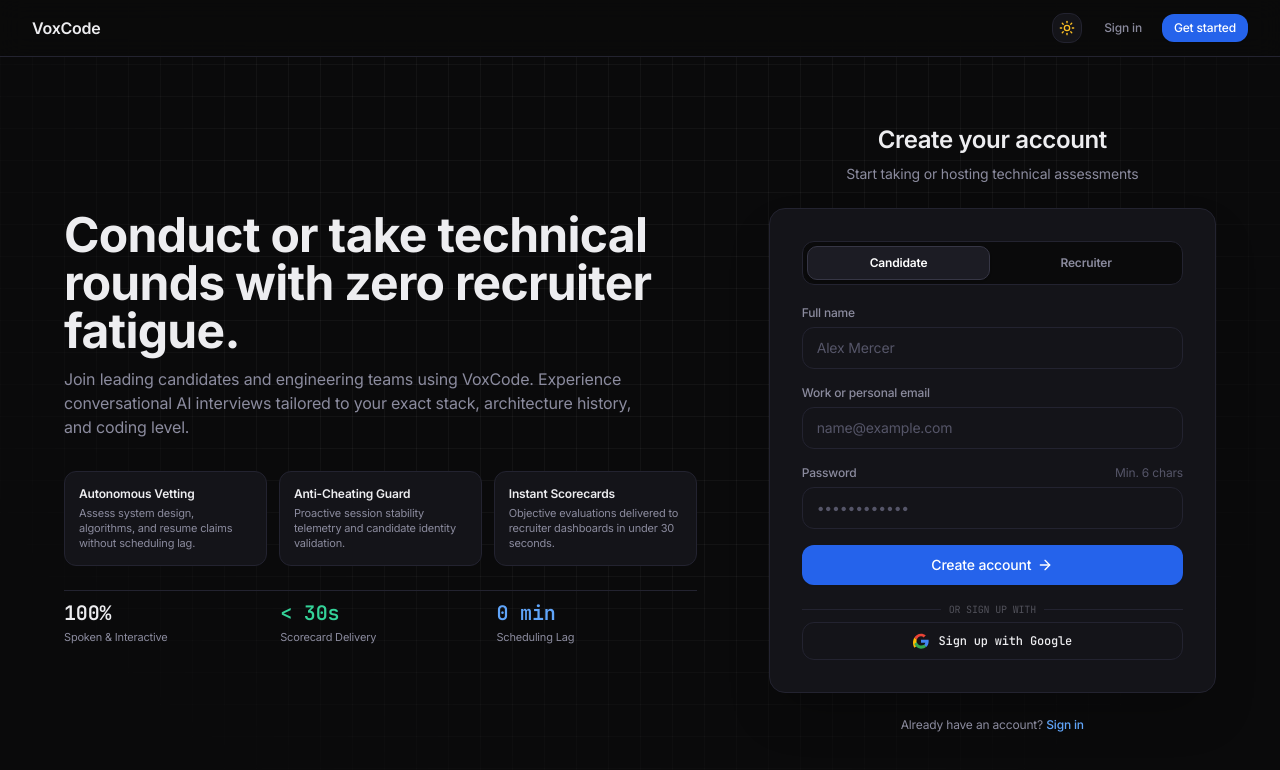
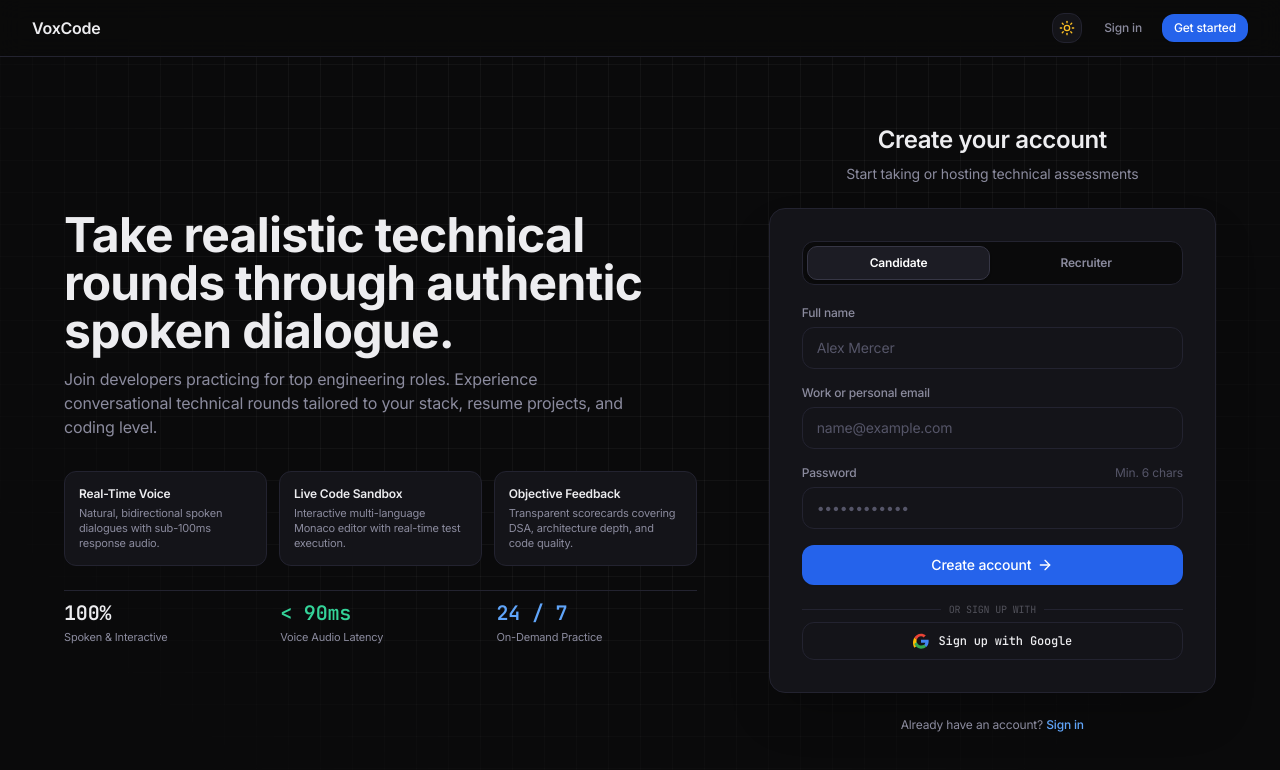
Before and after one commit to Aswin-Sai123/VoxCode, a React (Vite) app in the folder frontend/: page /register in a window 1280 px wide. Shown: the top 770 px of the page. Built offline with nearby package versions, Linux system fonts and the light colour scheme; no server answers.

Commit message:
feat(auth): make landing hero copy dynamically adapt to candidate and recruiter roles

```diff
--- a/frontend/src/pages/auth/Login.jsx
+++ b/frontend/src/pages/auth/Login.jsx
@@ -84,39 +84,64 @@
             <div className="w-full max-w-6xl grid grid-cols-1 lg:grid-cols-12 gap-8 lg:gap-14 items-center">
                 {/* Left Side: Editorial Branding */}
                 <div className="hidden lg:flex lg:col-span-7 flex-col justify-center space-y-6 pr-4">
-                    {/* Editorial Grotesque Headline in Solid #EDEDF0 */}
+                    <div key={role} className="space-y-6 transition-all duration-200">
+                        {/* Headline & Description */}
                         <div className="space-y-3">
                             <h1 className="text-4xl xl:text-5xl font-bold tracking-tight text-[#EDEDF0] leading-[1.12]">
-                            Evaluate real engineering depth with authentic spoken dialogue.
+                                {role === 'COMPANY'
+                                    ? 'Conduct technical rounds with zero recruiter fatigue.'
+                                    : 'Take realistic technical rounds through authentic spoken dialogue.'}
                             </h1>
                             <p className="text-sm xl:text-base text-[#8B8B9E] leading-relaxed max-w-xl">
-                            VoxCode pairs candidates with an autonomous lead engineer. From architecture defense to live Monaco execution, experience technical vetting without scheduling bottlenecks.
+                                {role === 'COMPANY'
+                                    ? 'VoxCode pairs candidates with an autonomous lead engineer. From architecture defense to live Monaco execution, screen engineering talent without scheduling bottlenecks.'
+                                    : 'VoxCode pairs you with an autonomous tech lead. Talk through real system architecture, solve coding challenges in a live Monaco IDE, and get instant rubric feedback—on your own schedule.'}
                             </p>
                         </div>
 
                         {/* Key Engineering Pillars */}
                         <div className="grid grid-cols-1 sm:grid-cols-3 gap-3 pt-2">
+                            {role === 'COMPANY' ? (
+                                <>
+                                    <div className="p-3.5 rounded-lg bg-[#141419] border border-[#232330] space-y-1">
+                                        <span className="text-xs font-semibold text-[#EDEDF0] block">Autonomous Vetting</span>
+                                        <span className="text-[11px] text-[#8B8B9E] leading-snug block">Standardized voice rounds that probe deep system design without interviewer burnout.</span>
+                                    </div>
+                                    <div className="p-3.5 rounded-lg bg-[#141419] border border-[#232330] space-y-1">
+                                        <span className="text-xs font-semibold text-[#EDEDF0] block">Live Code Sandbox</span>
+                                        <span className="text-[11px] text-[#8B8B9E] leading-snug block">Multi-language sandboxes with automated test verification and code replay.</span>
+                                    </div>
+                                    <div className="p-3.5 rounded-lg bg-[#141419] border border-[#232330] space-y-1">
+                                        <span className="text-xs font-semibold text-[#EDEDF0] block">Instant Rubrics</span>
+                                        <span className="text-[11px] text-[#8B8B9E] leading-snug block">Objective, evidence-based candidate scorecards delivered in under 30 seconds.</span>
+                                    </div>
+                                </>
+                            ) : (
+                                <>
                                     <div className="p-3.5 rounded-lg bg-[#141419] border border-[#232330] space-y-1">
                                         <span className="text-xs font-semibold text-[#EDEDF0] block">Real-Time Voice</span>
-                            <span className="text-[11px] text-[#8B8B9E] leading-snug block">Natural bidirectional audio dialogues with sub-100ms response latency.</span>
+                                        <span className="text-[11px] text-[#8B8B9E] leading-snug block">Natural, bidirectional spoken dialogues with sub-100ms response audio.</span>
                                     </div>
                                     <div className="p-3.5 rounded-lg bg-[#141419] border border-[#232330] space-y-1">
-                            <span className="text-xs font-semibold text-[#EDEDF0] block">Monaco Execution</span>
-                            <span className="text-[11px] text-[#8B8B9E] leading-snug block">Isolated browser & server execution sandboxes supporting multi-language tests.</span>
+                                        <span className="text-xs font-semibold text-[#EDEDF0] block">Live Code Sandbox</span>
+                                        <span className="text-[11px] text-[#8B8B9E] leading-snug block">Interactive multi-language Monaco editor with real-time test execution.</span>
                                     </div>
                                     <div className="p-3.5 rounded-lg bg-[#141419] border border-[#232330] space-y-1">
-                            <span className="text-xs font-semibold text-[#EDEDF0] block">Staff-Level Rubric</span>
-                            <span className="text-[11px] text-[#8B8B9E] leading-snug block">Comprehensive architecture, DSA, code hygiene, and trade-off defense scoring.</span>
+                                        <span className="text-xs font-semibold text-[#EDEDF0] block">Objective Feedback</span>
+                                        <span className="text-[11px] text-[#8B8B9E] leading-snug block">Transparent scorecards covering DSA, architecture depth, and code quality.</span>
                                     </div>
+                                </>
+                            )}
                         </div>
 
                         {/* Engineering Attribution Footer */}
                         <div className="pt-2 flex items-center justify-between text-[11px] font-mono text-[#555568] border-t border-[#232330]">
                             <span className="flex items-center gap-1.5">
                                 <span className="w-1.5 h-1.5 rounded-full bg-blue-500/60 inline-block" />
-                            Latency Optimized (WebSocket &lt; 90ms)
+                                {role === 'COMPANY' ? 'Zero Scheduling Lag' : 'Real-Time Spoken Audio (< 90ms)'}
                             </span>
-                        <span>Multi-Language Sandbox</span>
+                            <span>{role === 'COMPANY' ? 'Objective Rubric Scoring' : 'Interactive Monaco Sandbox'}</span>
+                        </div>
                     </div>
                 </div>
 
--- a/frontend/src/pages/auth/Register.jsx
+++ b/frontend/src/pages/auth/Register.jsx
@@ -36,18 +36,25 @@
             <div className="w-full max-w-6xl grid grid-cols-1 lg:grid-cols-12 gap-8 lg:gap-14 items-center">
                 {/* Left Side: Editorial Branding */}
                 <div className="hidden lg:flex lg:col-span-7 flex-col justify-center space-y-6 pr-4">
+                    <div key={role} className="space-y-6 transition-all duration-200">
                         {/* Editorial Grotesque Headline in Solid #EDEDF0 */}
                         <div className="space-y-3">
                             <h1 className="text-4xl xl:text-5xl font-bold tracking-tight text-[#EDEDF0] leading-[1.12]">
-                            Conduct or take technical rounds with zero recruiter fatigue.
+                                {role === 'COMPANY'
+                                    ? 'Conduct technical rounds with zero recruiter fatigue.'
+                                    : 'Take realistic technical rounds through authentic spoken dialogue.'}
                             </h1>
                             <p className="text-sm xl:text-base text-[#8B8B9E] leading-relaxed max-w-xl">
-                            Join leading candidates and engineering teams using VoxCode. Experience conversational AI interviews tailored to your exact stack, architecture history, and coding level.
+                                {role === 'COMPANY'
+                                    ? 'Join engineering teams using VoxCode. Experience conversational technical interviews tailored to your job descriptions, rubrics, and coding standards.'
+                                    : 'Join developers practicing for top engineering roles. Experience conversational technical rounds tailored to your stack, resume projects, and coding level.'}
                             </p>
                         </div>
 
                         {/* Key Engineering Pillars */}
                         <div className="grid grid-cols-1 sm:grid-cols-3 gap-3 pt-2">
+                            {role === 'COMPANY' ? (
+                                <>
                                     <div className="p-3.5 rounded-lg bg-[#141419] border border-[#232330] space-y-1">
                                         <span className="text-xs font-semibold text-[#EDEDF0] block">Autonomous Vetting</span>
                                         <span className="text-[11px] text-[#8B8B9E] leading-snug block">Assess system design, algorithms, and resume claims without scheduling lag.</span>
@@ -60,10 +67,29 @@
                                         <span className="text-xs font-semibold text-[#EDEDF0] block">Instant Scorecards</span>
                                         <span className="text-[11px] text-[#8B8B9E] leading-snug block">Objective evaluations delivered to recruiter dashboards in under 30 seconds.</span>
                                     </div>
+                                </>
+                            ) : (
+                                <>
+                                    <div className="p-3.5 rounded-lg bg-[#141419] border border-[#232330] space-y-1">
+                                        <span className="text-xs font-semibold text-[#EDEDF0] block">Real-Time Voice</span>
+                                        <span className="text-[11px] text-[#8B8B9E] leading-snug block">Natural, bidirectional spoken dialogues with sub-100ms response audio.</span>
+                                    </div>
+                                    <div className="p-3.5 rounded-lg bg-[#141419] border border-[#232330] space-y-1">
+                                        <span className="text-xs font-semibold text-[#EDEDF0] block">Live Code Sandbox</span>
+                                        <span className="text-[11px] text-[#8B8B9E] leading-snug block">Interactive multi-language Monaco editor with real-time test execution.</span>
+                                    </div>
+                                    <div className="p-3.5 rounded-lg bg-[#141419] border border-[#232330] space-y-1">
+                                        <span className="text-xs font-semibold text-[#EDEDF0] block">Objective Feedback</span>
+                                        <span className="text-[11px] text-[#8B8B9E] leading-snug block">Transparent scorecards covering DSA, architecture depth, and code quality.</span>
+                                    </div>
+                                </>
+                            )}
                         </div>
 
                         {/* Engineering Metric Row */}
                         <div className="grid grid-cols-3 gap-4 pt-2 border-t border-[#232330]">
+                            {role === 'COMPANY' ? (
+                                <>
                                     <div className="space-y-0.5">
                                         <div className="text-xl font-bold font-mono text-[#EDEDF0]">100%</div>
                                         <div className="text-[11px] text-[#8B8B9E]">Spoken & Interactive</div>
@@ -75,6 +101,24 @@
                                     <div className="space-y-0.5">
                                         <div className="text-xl font-bold font-mono text-blue-400">0 min</div>
                                         <div className="text-[11px] text-[#8B8B9E]">Scheduling Lag</div>
+                                    </div>
+                                </>
+                            ) : (
+                                <>
+                                    <div className="space-y-0.5">
+                                        <div className="text-xl font-bold font-mono text-[#EDEDF0]">100%</div>
+                                        <div className="text-[11px] text-[#8B8B9E]">Spoken & Interactive</div>
+                                    </div>
+                                    <div className="space-y-0.5">
+                                        <div className="text-xl font-bold font-mono text-emerald-400">&lt; 90ms</div>
+                                        <div className="text-[11px] text-[#8B8B9E]">Voice Audio Latency</div>
+                                    </div>
+                                    <div className="space-y-0.5">
+                                        <div className="text-xl font-bold font-mono text-blue-400">24 / 7</div>
+                                        <div className="text-[11px] text-[#8B8B9E]">On-Demand Practice</div>
+                                    </div>
+                                </>
+                            )}
                         </div>
                     </div>
                 </div>
```
Lines whose indentation alone changed are shown as unchanged.
